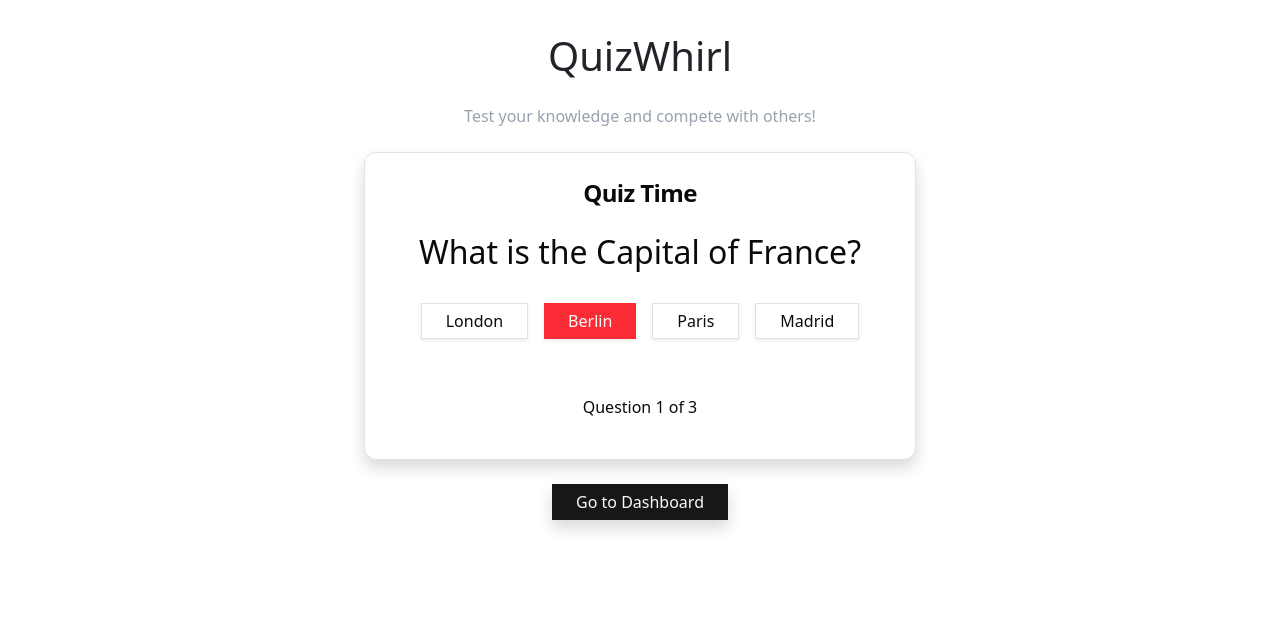
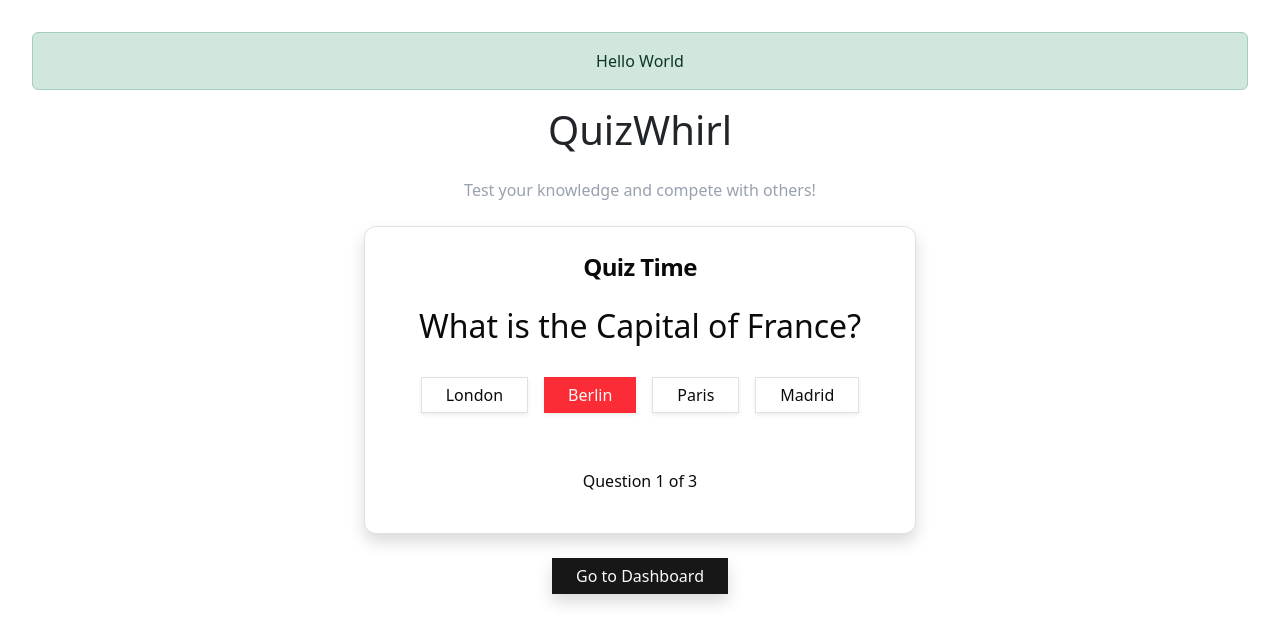
Before and after one commit to gloriabee/Quizzy, a React (Vite) app: page / in a window 1280 px wide. Shown: the top 644 px of the page. Built offline with nearby package versions, Linux system fonts and the light colour scheme.

Commit message:
passing children

```diff
--- a/src/App.tsx
+++ b/src/App.tsx
@@ -4,6 +4,7 @@ import { Card, CardContent, CardFooter, CardHeader, CardTitle } from './componen
 import { Button } from "@/components/ui/button";
 import Score from './pages/Score'; // Import the Score component
 import Message from './components/Message';
+import Alert from './components/Alert';
 
 function App() {
   const navigate = useNavigate();
@@ -14,7 +15,7 @@ function App() {
 
   return (
     <>
-
+      <Alert>Hello <span>World</span></Alert>
       <h1 className='font-bold text-3xl mb-4'>QuizWhirl</h1>
       <p className='text-gray-400 mb-4'>
         Test your knowledge and compete with others!
@@ -57,5 +58,6 @@ export default function AppWrapper() {
         <Route path="/score" element={<Score />} />
       </Routes>
     </Router>
+
   );
 }
--- /dev/null
+++ b/src/components/Alert.tsx
@@ -0,0 +1,15 @@
+import React, { ReactNode } from 'react'
+
+interface Props{
+  children: ReactNode;
+
+}
+const Alert = ({children}:Props) => {
+  return (
+    <div className="alert alert-success">
+      {children}
+    </div>
+  )
+}
+
+export default Alert
--- a/src/components/ListGroup.tsx
+++ b/src/components/ListGroup.tsx
@@ -3,9 +3,10 @@ import React, { useState } from 'react'
 interface Props{
     items: string[];
     heading: string;
+    onSelectItem: (item:string) => void;
 }
 
-const ListGroup = ({items,heading}: Props) => {
+const ListGroup = ({items,heading, onSelectItem}: Props) => {
   //Hook
   const [selectedIndex,setSelectedIndex]= useState(-1)
 
--- a/src/pages/Score.tsx
+++ b/src/pages/Score.tsx
@@ -10,6 +10,9 @@ const Score = () => {
       { "rank": 5, "name": "Eve", "score": 1700 },
     ]
 
+  const handleSelectItem= (item: string) => {
+    console.log(item)
+  }
   return (
     <div>
 
@@ -22,7 +25,7 @@ const Score = () => {
       </div>
       </div> */}
 
-      <ListGroup items={items} heading='Top Scores'/>
+      <ListGroup items={items} heading='Top Scores' onSelectItem={handleSelectItem}/>
 
     </div>
   )
```
